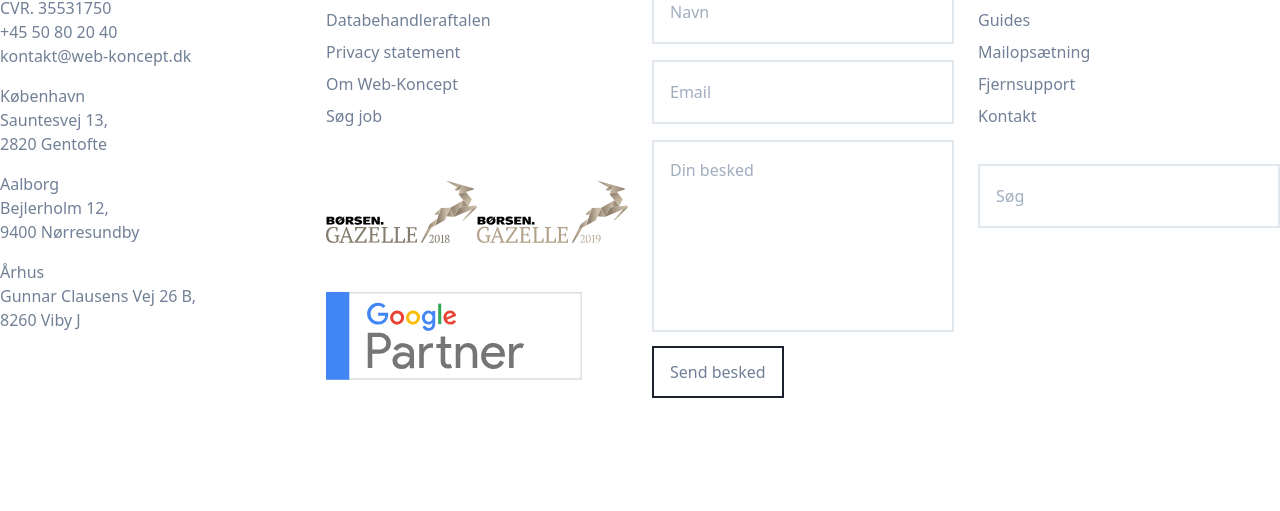
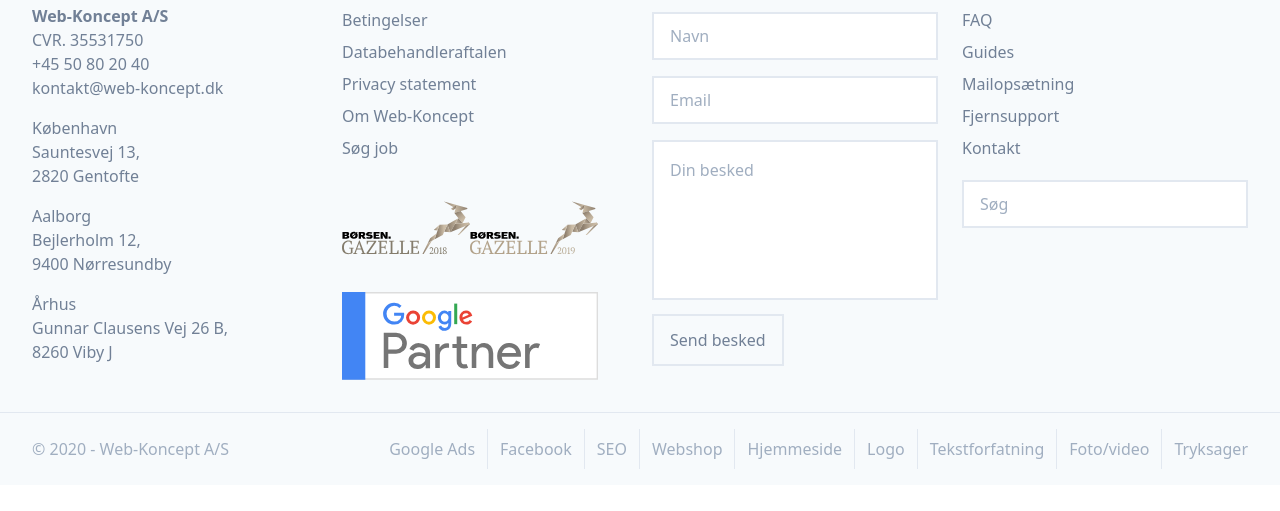
Before and after one commit to CasperEngl/web-koncept.dk, a Gatsby site: page /page-2 in a window 1280 px wide. Shown: the part 289-800 px from the top of the page. Built offline with nearby package versions, Linux system fonts and the light colour scheme; Gatsby itself is replaced by a stand-in of ours; what tailwindcss-transitions would draw is missing.

Commit message:
added copyright footer

```diff
--- a/src/components/Footer.tsx
+++ b/src/components/Footer.tsx
@@ -6,7 +6,9 @@
 import GooglePartner from '../assets/google_partner.svg'
 
 export default () => (
-  <footer className="row flex flex-wrap text-gray-600 font-thin">
+  <footer className="bg-gray-100">
+    <section className="container py-8">
+      <div className="row text-gray-600 font-thin">
         <article className="col w-full sm:w-1/2 md:w-1/4">
           <h3 className="my-4 text-3xl text-gray-800 font-semibold">Kontakt os</h3>
           <div className="my-4">
@@ -44,18 +46,18 @@
             <Link to="/" className="my-1">Søg job</Link>
           </nav>
           <div className="flex">
-        <Gazelle2018 className="w-40 h-40" />
-        <Gazelle2019 className="w-40 h-40" />
+            <Gazelle2018 className="w-32 h-32" />
+            <Gazelle2019 className="w-32 h-32" />
           </div>
           <GooglePartner className="w-64" />
         </article>
         <article className="col w-full sm:w-1/2 md:w-1/4">
           <h3 className="my-4 text-3xl text-gray-800 font-semibold">Skriv til os</h3>
           <form>
-        <input type="text" placeholder="Navn" className="my-2 p-4 w-full h-16 border-2" />
-        <input type="email" placeholder="Email" className="my-2 p-4 w-full h-16 border-2" />
-        <textarea placeholder="Din besked" className="my-2 p-4 w-full h-48 border-2 resize-none" />
-        <button type="submit" className="px-4 py-3 border-2 border-gray-900 hover:bg-gray-900 hover:text-white">Send besked</button>
+            <input type="text" placeholder="Navn" className="my-2 p-4 w-full h-12 border-2" />
+            <input type="email" placeholder="Email" className="my-2 p-4 w-full h-12 border-2" />
+            <textarea placeholder="Din besked" className="my-2 p-4 w-full h-40 border-2 resize-none" />
+            <button type="submit" className="px-4 py-3 border-2 hover:border-gray-900 hover:bg-gray-900 hover:text-white">Send besked</button>
           </form>
         </article>
         <article className="col w-full sm:w-1/2 md:w-1/4">
@@ -68,8 +70,32 @@
             <Link to="/" className="my-1">Kontakt</Link>
           </nav>
           <form>
-        <input type="search" placeholder="Søg" className="my-8 p-4 w-full h-16 border-2" />
+            <input type="search" placeholder="Søg" className="my-4 p-4 w-full h-12 border-2" />
           </form>
         </article>
+      </div>
+    </section>
+    <section className="border-t">
+      <div className="container py-4 max-w-none">
+        <div className="row justify-between items-center">
+          <div className="col text-gray-500">
+            &copy; {new Date().getFullYear()} - Web-Koncept A/S
+          </div>
+          <div className="col text-gray-500">
+            <nav className="row">
+              <Link to="/" className="py-2 col border-r">Google Ads</Link>
+              <Link to="/" className="py-2 col border-r">Facebook</Link>
+              <Link to="/" className="py-2 col border-r">SEO</Link>
+              <Link to="/" className="py-2 col border-r">Webshop</Link>
+              <Link to="/" className="py-2 col border-r">Hjemmeside</Link>
+              <Link to="/" className="py-2 col border-r">Logo</Link>
+              <Link to="/" className="py-2 col border-r">Tekstforfatning</Link>
+              <Link to="/" className="py-2 col border-r">Foto/video</Link>
+              <Link to="/" className="py-2 col">Tryksager</Link>
+            </nav>
+          </div>
+        </div>
+      </div>
+    </section>
   </footer>
 )
```
Lines whose indentation alone changed are shown as unchanged.
